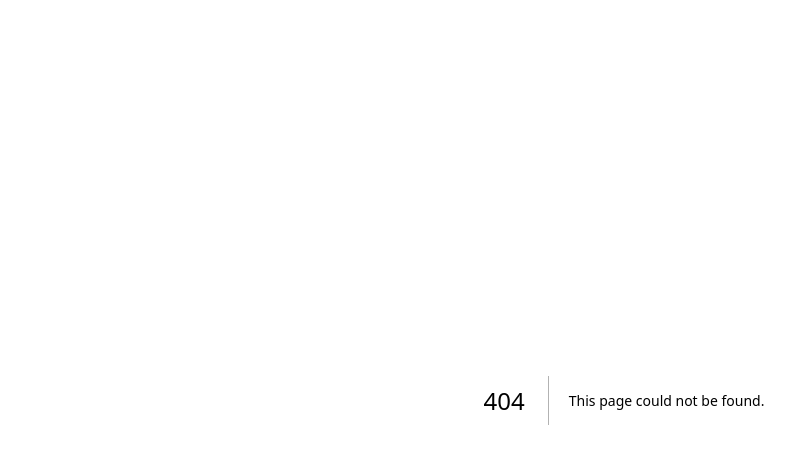
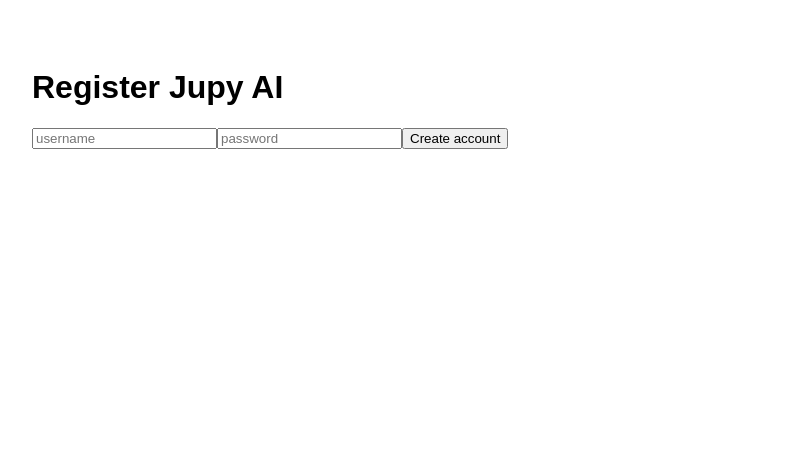
Before and after one commit to scemercat1/jupy-ai, a Next.js app: page /register in a window 1280 px wide. Before the commit this address had no page. Shown: the top 464 px of the page, without its empty margins (16-811 px from the left). Built offline with nearby package versions, Linux system fonts and the light colour scheme.

Commit message:
Create register.js

```diff
--- /dev/null
+++ b/pages/register.js
@@ -0,0 +1,40 @@
+import { useState } from "react";
+import { useRouter } from "next/router";
+
+export default function Register() {
+  const [username, setUsername] = useState("");
+  const [password, setPassword] = useState("");
+  const router = useRouter();
+
+  const register = async () => {
+    const res = await fetch("https://jupyai.junethecat07.workers.dev/register", {
+      method: "POST",
+      headers: { "Content-Type": "application/json" },
+      body: JSON.stringify({ username, password })
+    });
+
+    const data = await res.json();
+
+    if (data.ok) {
+      alert("Account created! Please login");
+      router.push("/login");
+    } else {
+      alert("Error creating account");
+    }
+  };
+
+  return (
+    <div style={styles.container}>
+      <h1>Register Jupy AI</h1>
+
+      <input placeholder="username" onChange={e => setUsername(e.target.value)} />
+      <input placeholder="password" type="password" onChange={e => setPassword(e.target.value)} />
+
+      <button onClick={register}>Create account</button>
+    </div>
+  );
+}
+
+const styles = {
+  container: { padding: 40, fontFamily: "Arial" }
+};
```
